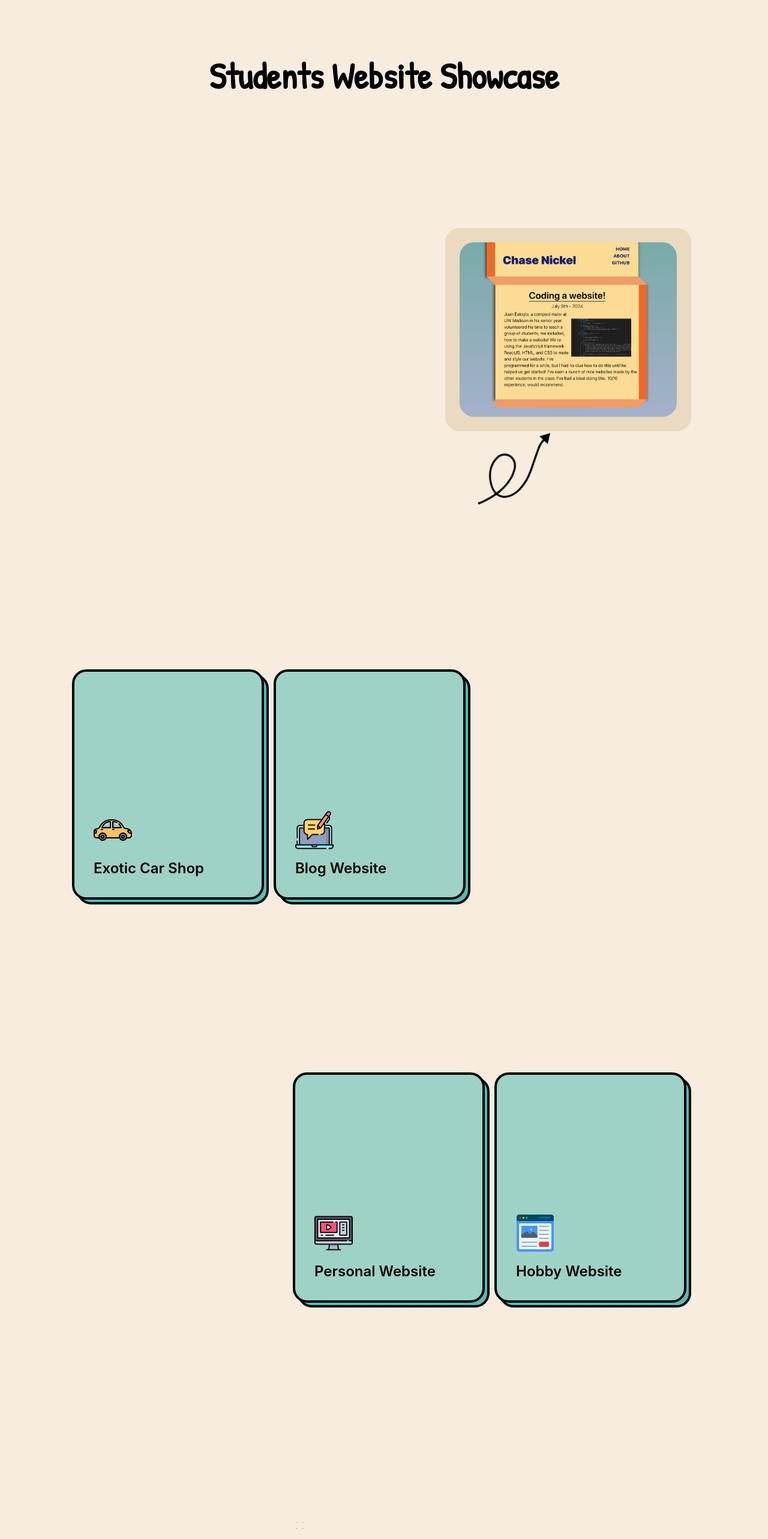
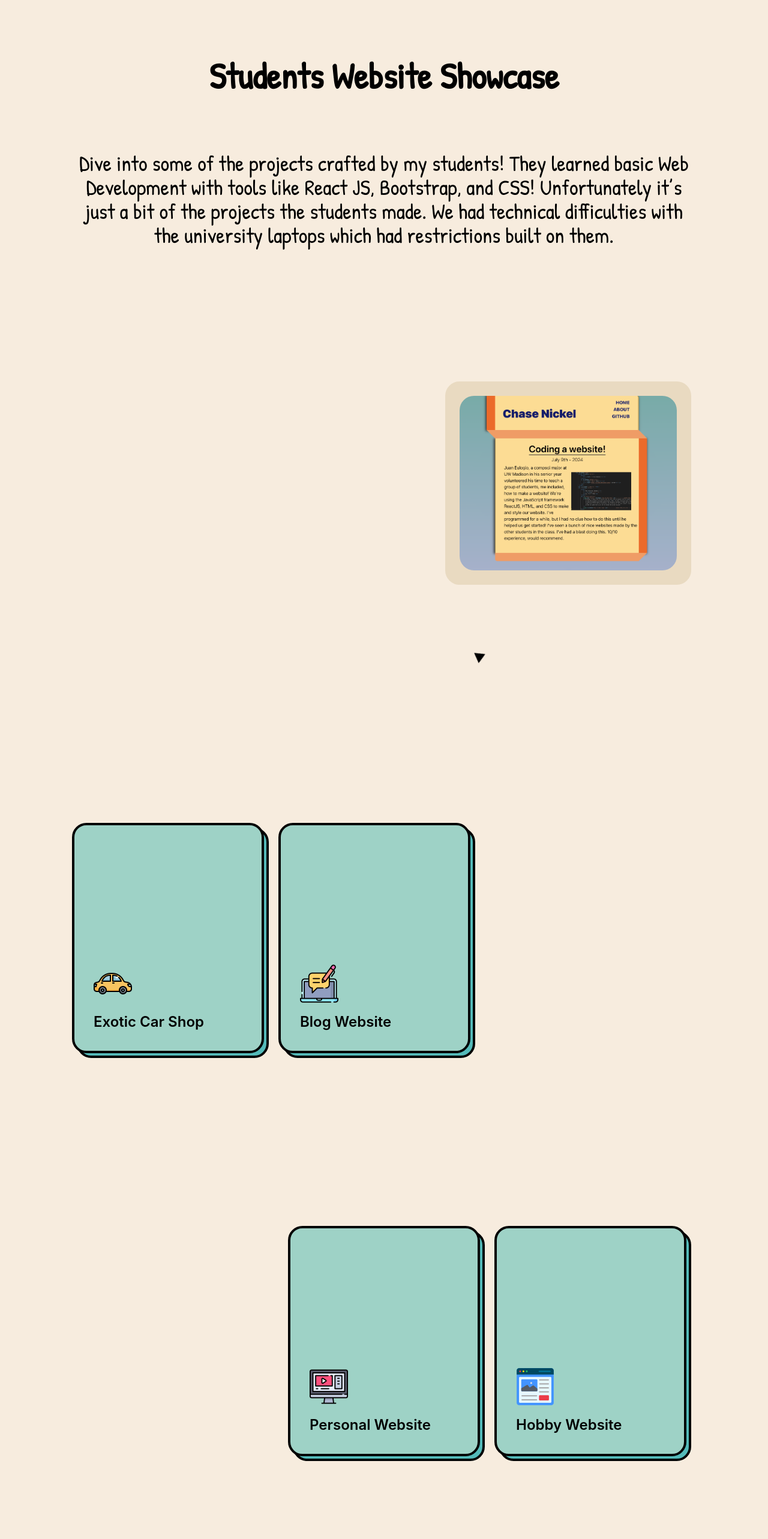
Before and after one commit to JuanEulogio/2024_lead_instuctor_showcase, a React (Create React App) app: page / in a window 1280 px wide. Shown: the top 2566 px of the page at 60% size. Built offline with nearby package versions, Linux system fonts and the light colour scheme.

Commit message:
website icon and title added, and web info update

```diff
--- a/public/index.html
+++ b/public/index.html
@@ -2,7 +2,7 @@
 <html lang="en">
   <head>
     <meta charset="utf-8" />
-    <link rel="icon" href="%PUBLIC_URL%/favicon.ico" />
+    <link rel="icon" href="%PUBLIC_URL%/letter-j.png" />
     <meta name="viewport" content="width=device-width, initial-scale=1" />
     <meta name="theme-color" content="#000000" />
     <meta
@@ -24,7 +24,7 @@
       work correctly both with client-side routing and a non-root public URL.
       Learn how to configure a non-root public URL by running `npm run build`.
     -->
-    <title>React App</title>
+    <title>Students Website Showcase</title>
 
     <link rel="preconnect" href="https://fonts.googleapis.com">
     <link rel="preconnect" href="https://fonts.gstatic.com" crossorigin>
--- a/src/App.js
+++ b/src/App.js
@@ -73,13 +73,20 @@ function App() {
     :
 
     <div className='p-4 md:px-20 xl:px-32 pt-24'>
-      <Reveal><h1 className='flex justify-center text-center font-Patrick-Hand font-bold text-6xl pb-56'>Students Website Showcase</h1></Reveal>
+      <Reveal><h1 className='flex justify-center text-center font-Patrick-Hand font-bold text-6xl pb-24'>Students Website Showcase</h1></Reveal>
+
+      <Reveal><h5 className='flex justify-center text-center font-Patrick-Hand text-4xl pb-56'>
+      Dive into some of the projects crafted by my students!
+      They learned basic Web Development with tools like React JS, Bootstrap, and CSS!
+      Unfortunately it’s just a bit of the projects the students made. We had technical difficulties with the university laptops which had restrictions built on them.
+      </h5></Reveal>
+
 
       <div className='grid gap-y-72 place-items-center'>
 
-          <div className='grid lg:order-2 gap-4 gap-y-72 lg:grid-cols-2 lg:justify-self-start' >
-            <Reveal><Card img={"pointer"} title={"Exotic Car Shop"} header={"Card Header"} description={"Card Description"} link={"https://github.com/TwinkieMan22/Exotic-car-Market"} ></Card></Reveal>
-            <Reveal><Card img={"blogging"} title={"Blog Website"} header={"Card Header"} description={"Card Description"} link={"https://github.com/Chase-Nickel/react-blog"}></Card></Reveal>
+          <div className='grid lg:order-2 gap-6 gap-y-72 lg:grid-cols-2 lg:justify-self-start' >
+            <Reveal><Card img={"pointer"} title={"Exotic Car Shop"} header={"By: Shayth Masri"} description={"He made two branches to make two versions of his website, each their own theme. He mostly worked on the exotic car branch"} link={"https://github.com/TwinkieMan22/Exotic-car-Market"} ></Card></Reveal>
+            <Reveal><Card img={"blogging"} title={"Blog Website"} header={"By: Chase Nickel"} description={""} link={"https://github.com/Chase-Nickel/react-blog"}></Card></Reveal>
           </div>
 
           <div className='grid lg:order-1 lg:justify-self-end lg:max-w-[55%] xl:max-w-[40%]'>
@@ -90,9 +97,9 @@ function App() {
           </div>
 
 
-          <div className='grid order-3 gap-y-72 lg:grid-cols-2 gap-4 lg:justify-self-end'>
-            <Reveal><Card img={"personalWeb"} title={"Personal Website"} header={"Card Header"} description={"Card Description"} link={"https://github.com/NachoWizard64/2024SummerProject"}></Card></Reveal>
-            <Reveal><Card img={"hobbyWeb"} title={"Hobby Website"} header={"Card Header"} description={"Card Description"} link={"https://github.com/MUINarku/jenkin"}></Card></Reveal>
+          <div className='grid order-3 gap-y-72 lg:grid-cols-2 gap-6 lg:justify-self-end'>
+            <Reveal><Card img={"personalWeb"} title={"Personal Website"} header={"By: Juancarlos"} description={""} link={"https://github.com/NachoWizard64/2024SummerProject"}></Card></Reveal>
+            <Reveal><Card img={"hobbyWeb"} title={"Hobby Website"} header={"By: Jenkin Yang"} description={""} link={"https://github.com/MUINarku/jenkin"}></Card></Reveal>
           </div>
 
           <div className='order-4 lg:justify-self-start lg:max-w-[50%]'>
@@ -100,6 +107,12 @@ function App() {
           </div>
 
       </div>
+      <Reveal><h5 className='flex justify-center text-center font-Patrick-Hand text-4xl pb-56'>
+          I let their imaginations run and let them build whatever they wanted.
+          In my eyes, letting them be creative and find that passion of curiosity in computer science
+          is fundamental for their success in this field. I believe that curiosity is what will drive
+          them even beyond the time I have with them, so I can create a bigger impact in the long term of their success.
+          </h5></Reveal>
     </div>
     }
 
--- a/src/components/Card.js
+++ b/src/components/Card.js
@@ -30,7 +30,7 @@ export default function Card(props) {
 
             <p className="mt-4 text-sm sm:text-base"> {props.description} </p>
 
-            <p className="mt-8 font-bold">Read more</p>
+            <p className="mt-8 font-bold">read more</p>
           </div>
         </div>
       </a>
```
Also changed, not shown: public/letter-j.png (added).
